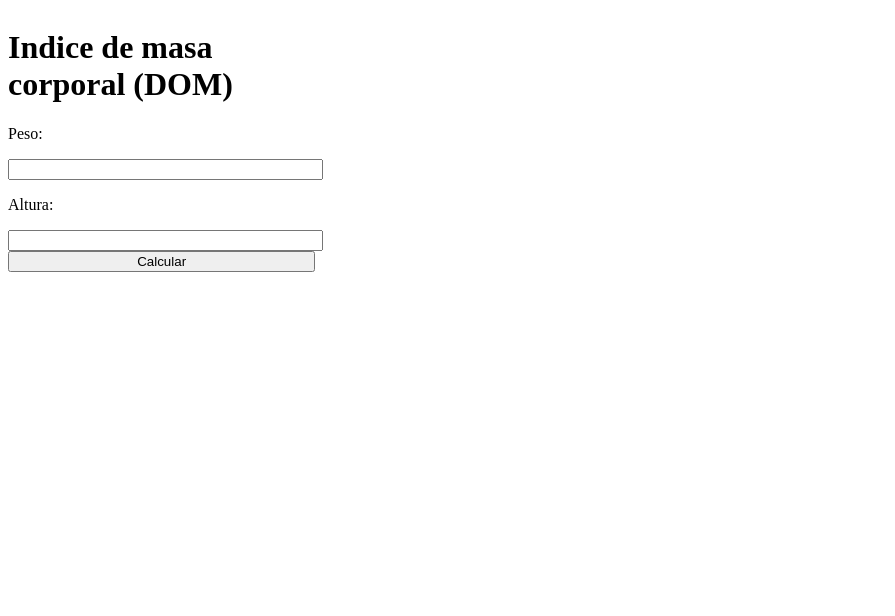
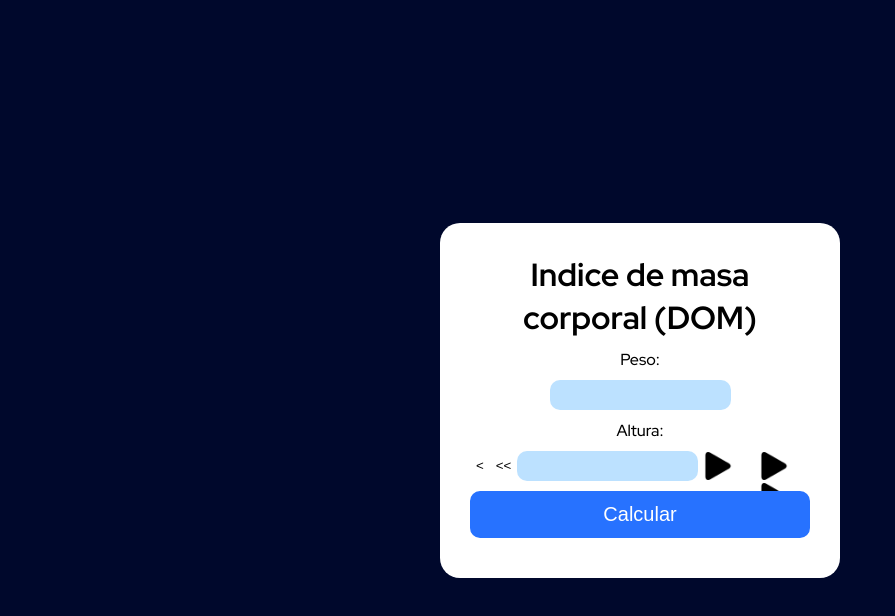
Before and after one commit to AlejoFangamer/desarrollo-web, a plain HTML site: page 04-frontend/DOM/Ejercicio 5/index.html in a window 1280 px wide. Shown: the whole page, without its empty margins (0-895 px from the left). Drawn offline with Linux system fonts and the light colour scheme.

Commit message:
Avance en DOM de IMC

```diff
--- a/04-frontend/DOM/Ejercicio 5/index.html
+++ b/04-frontend/DOM/Ejercicio 5/index.html
@@ -5,16 +5,37 @@
     <meta name="viewport" content="width=device-width, initial-scale=1.0" />
     <title>Indice de masa corporal (DOM)</title>
     <link rel="stylesheet" href="style.css">
+    <link rel="preconnect" href="https://fonts.googleapis.com" />
+    <link rel="preconnect" href="https://fonts.gstatic.com" crossorigin />
+    <link
+      href="https://fonts.googleapis.com/css2?family=Red+Hat+Display:wght@500;700;900&display=swap"
+      rel="stylesheet"
+    />
   </head>
   <body>
-    <div id="calculadora">
+    <main>
+      <div class ="calculadora">
         <h1>Indice de masa corporal (DOM)</h1>
         <p>Peso:</p>
+        <div class = "peso">
           <input type="number" id="int_peso" step="0.1"/>
+        </div>
         <p>Altura:</p>
+        <div class = "peso">
+          <button><</button>
+          <button><<</button>
           <input type="number" id="int_altura" step="0.1"/>
+          <button class="sum">
+            <img src="Arrow.png" alt="">
+          </button>
+          <button class="btn_peso sum sum2">
+            <img src="Arrow.png" alt="">
+            <img src="Arrow.png" alt="">
+          </button>
+        </div>
         <button id="btn">Calcular</button>
       </div>
       <script src="script.js"></script>
+    </main>
   </body>
 </html>
--- a/04-frontend/DOM/Ejercicio 5/script.js
+++ b/04-frontend/DOM/Ejercicio 5/script.js
@@ -1,11 +1,13 @@
 let imc, estado;
 
-const calculadora = document.querySelector("#calculadora");
+const calculadora = document.querySelector(".calculadora");
 
 const pesoInput = document.querySelector("#int_peso");
 const alturaInput = document.querySelector("#int_altura");
 
 const botonInput = document.querySelector("#btn");
+
+const botonSum = document.querySelectorAll(".sum");
 
 const resultado = document.createElement("p");
 calculadora.appendChild(resultado);
@@ -43,3 +45,17 @@ botonInput.addEventListener("click", () => {
   pesoInput.value = "";
   alturaInput.value = "";
 });
+
+botonSum.forEach(boton => {
+  boton.addEventListener("click", () => {
+    const valorActual = parseInt(alturaInput.value);
+    if (boton.classList.contains('sum2')){
+      alturaInput.value++;
+    }else{
+      alturaInput.value+=0.1;
+    }
+    alturaInput.value = suma;
+  })
+});
+
+console.log(botonSum)
--- a/04-frontend/DOM/Ejercicio 5/style.css
+++ b/04-frontend/DOM/Ejercicio 5/style.css
@@ -1,10 +1,69 @@
 * {
-  width: 70%;
-  align-content: center;
+  margin: 0;
+  box-sizing: border-box;
 }
 
-body {
+html,body{
+  font-family: "Red Hat Display", sans-serif;
+}
+
+main{
   display: flex;
   flex-direction: column;
+  width: 100vw;
+  height: 100vh;
+  align-items: center;
+  justify-content: center;
+  text-align: center;
+  background-color: rgb(0, 8, 44);
+}
 
+.calculadora{
+  display: flex;
+  flex-direction: column;
+  width: 400px;
+  background-color: white;
+  padding: 30px;
+  gap: 10px;
+  border-radius: 20px;
 }
+
+.peso{
+  display: flex;
+  justify-content: space-evenly;
+  height: 30px;
+}
+
+.peso input {
+  height: 100%;
+  border-radius: 10px;
+  border-style: none;
+  background-color: rgb(188, 225, 255);
+  text-align: center;
+}
+
+.peso button {
+  border-style: none;
+  background-color: white;
+}
+
+img {
+  height: 100%;
+  padding: 0;
+  margin: 0;
+}
+
+#btn {
+  background-color: rgb(39, 114, 255);
+  color: white;
+  border: 2px solid rgb(39, 114, 255);
+  border-radius: 10px;
+  padding: 10px;
+  font-size: 20px;
+  transition: all 1s cubic-bezier(0.23, 1, 0.320, 1);
+}
+
+#btn:hover {
+  color: black;
+  background-color: rgb(185, 210, 255);
+}
```
Also changed, not shown: 04-frontend/DOM/Ejercicio 5/Arrow.png (added). Lines whose indentation alone changed are shown as unchanged.
